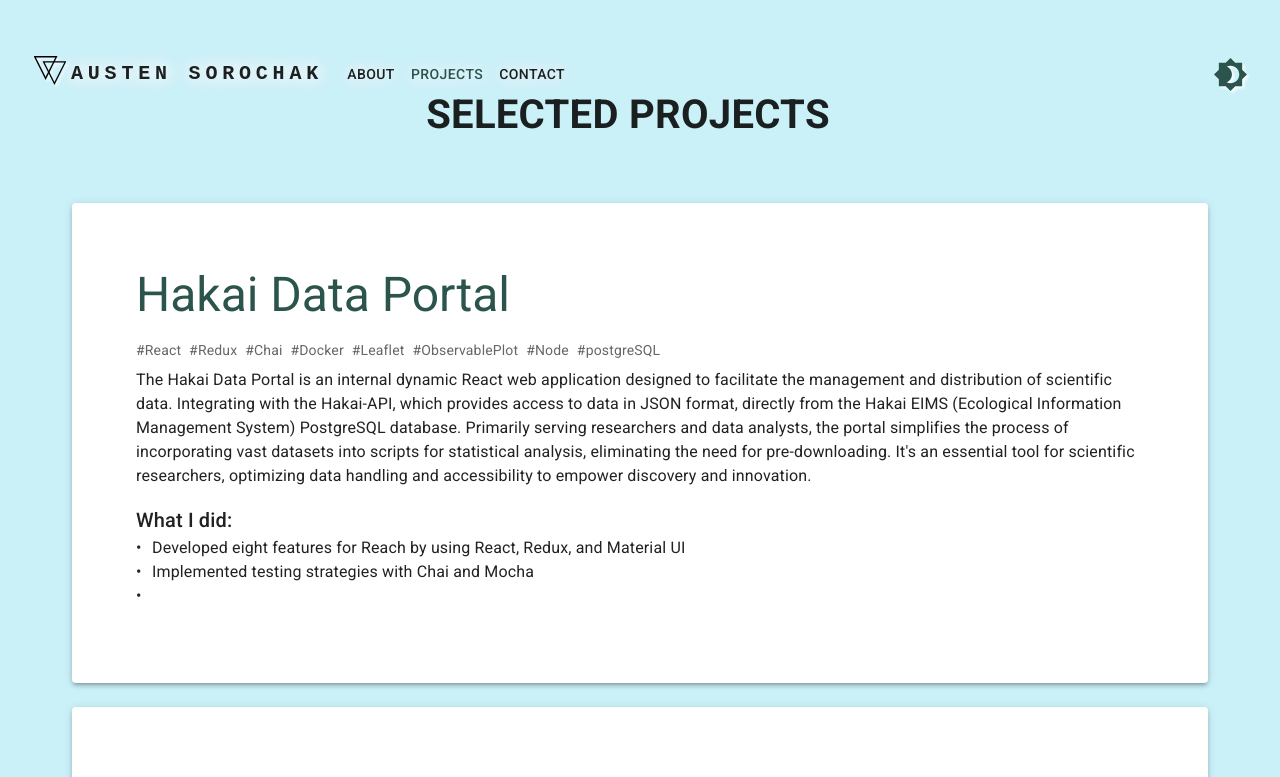
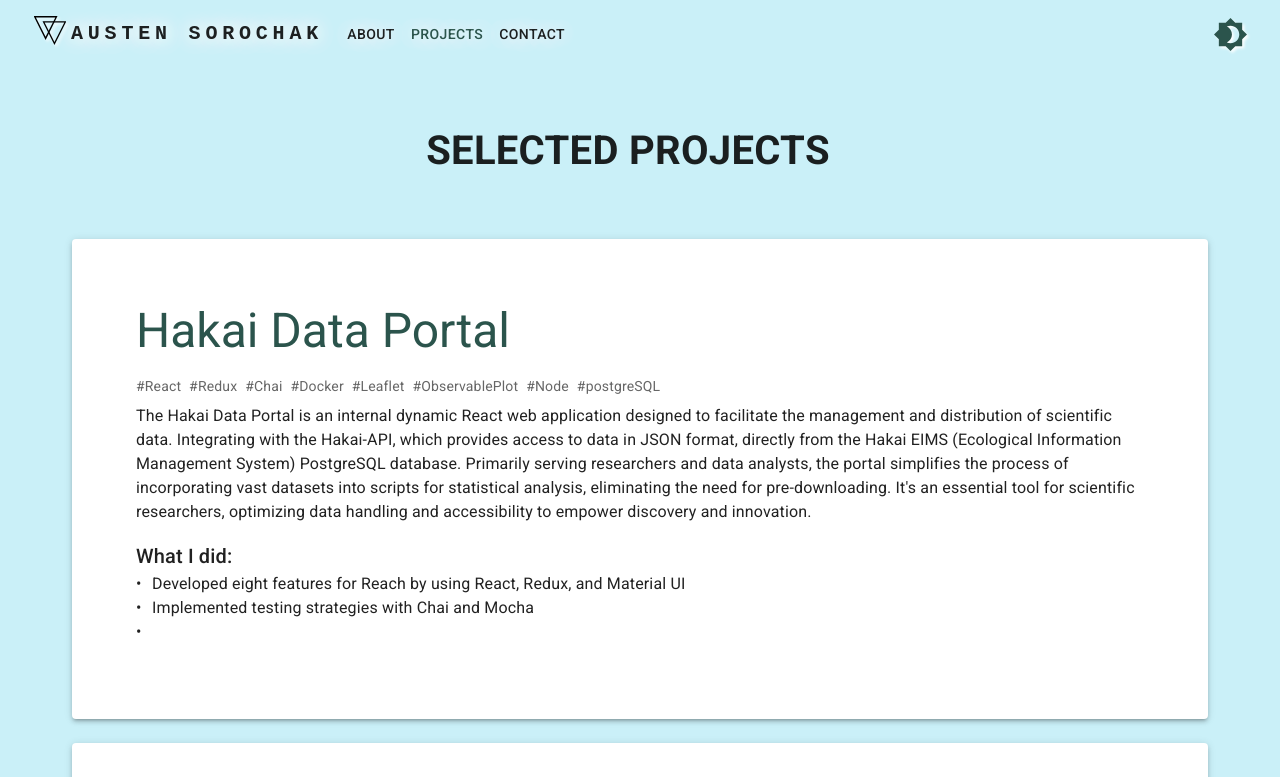
Before and after one commit to sorochak/portfolio-website, a React (Create React App) app: page /projects in a window 1280 px wide. Shown: the top 777 px of the page. Built offline with nearby package versions, Linux system fonts and the light colour scheme; no server answers.

Commit message:
update layout and style

```diff
--- a/src/pages/Home.jsx
+++ b/src/pages/Home.jsx
@@ -163,7 +163,7 @@ const Home = () => {
               xs: 5, // marginTop of 5 for extra small screens (up to 600px)
               sm: 8, // marginTop of 8 for small screens (600px and above)
             },
-            marginBottom: 0,
+            marginBottom: { lg: 5 },
           }}
         >
           {/* Grid container to structure the layout into two columns on larger screens and one column on smaller screens */}
--- a/src/pages/Projects.jsx
+++ b/src/pages/Projects.jsx
@@ -8,8 +8,9 @@ const Projects = () => {
         justifyContent: "center",
         alignItems: "center",
         minHeight: "100vh",
-        padding: 3, // Adjust the overall padding as needed
-        marginTop: 5,
+        padding: 3,
+        paddingTop: "100px",
+        // marginTop: 5,
       }}
     >
       <Container maxWidth="false">
```
